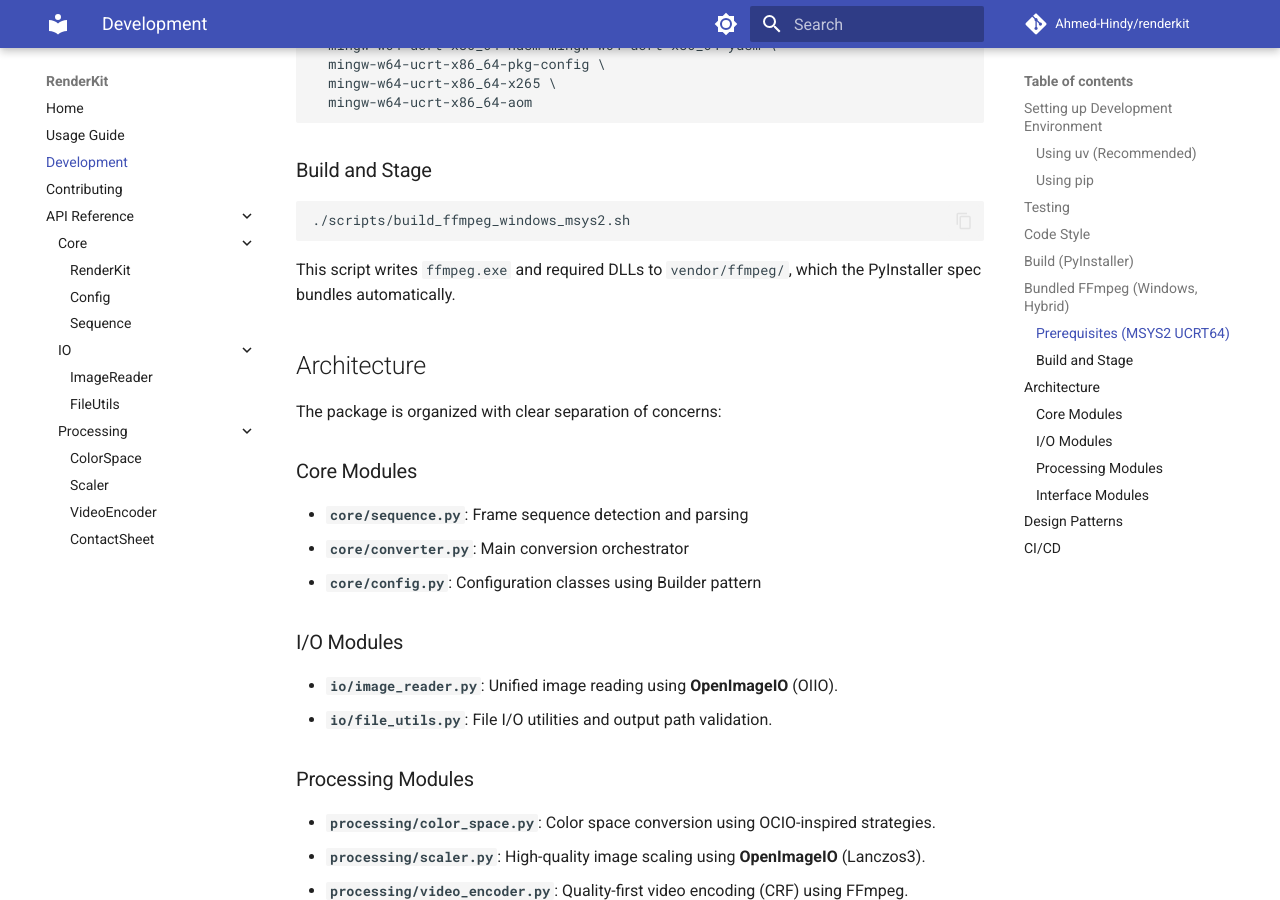
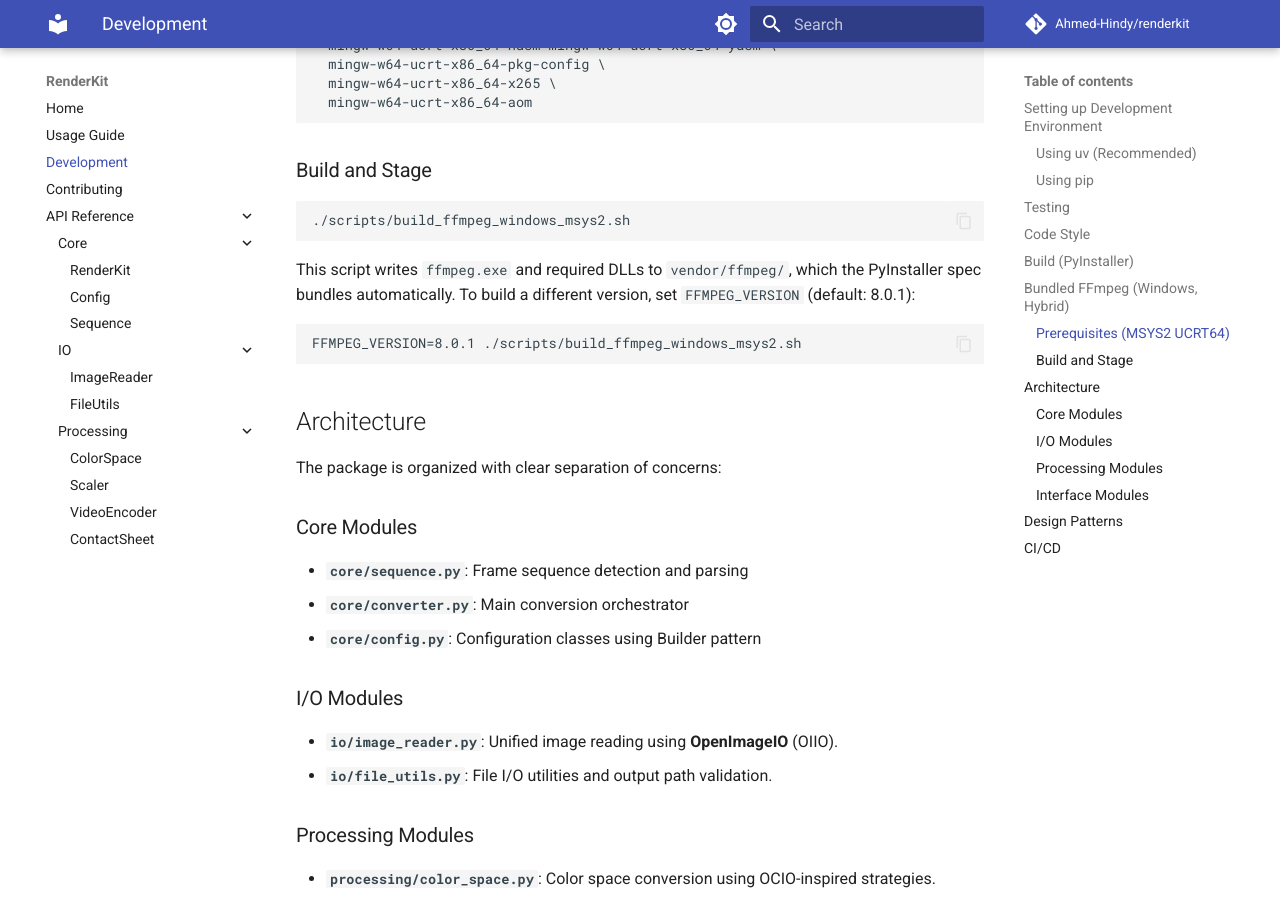
Before and after one commit to Ahmed-Hindy/renderkit, an MkDocs documentation site: the page built from docs/development.md, in a window 1280 px wide and 900 px high, scrolled down 1604 px. Built offline with MkDocs 1.6.1 and Material for MkDocs 9.7.7, drawn with Linux system fonts in a browser that asks for light colours; comment, search, counter and statistics services are not loaded.

Commit message:
feat: update FFmpeg build process to use version variable and caching

````diff
--- a/docs/development.md
+++ b/docs/development.md
@@ -85,7 +85,12 @@ pacman -S --needed \
 ```
 
 This script writes `ffmpeg.exe` and required DLLs to `vendor/ffmpeg/`, which the
-PyInstaller spec bundles automatically.
+PyInstaller spec bundles automatically. To build a different version, set
+`FFMPEG_VERSION` (default: 8.0.1):
+
+```bash
+FFMPEG_VERSION=8.0.1 ./scripts/build_ffmpeg_windows_msys2.sh
+```
 
 ## Architecture
 
````
Also changed, not shown: 2 other files.
